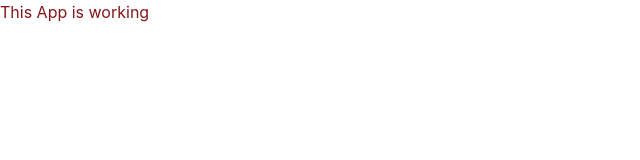
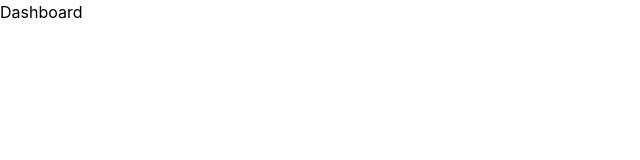
Before and after one commit to HamalXD/stock-portfolio, a React (Vite) app: page / in a window 1280 px wide. Shown: the top 160 px of the page, without its empty margins (0-640 px from the left). Built offline with nearby package versions, Linux system fonts and the light colour scheme.

Commit message:
feat:added routing and stock types

```diff
--- a/src/App.tsx
+++ b/src/App.tsx
@@ -1,5 +1,15 @@
+import Dashboard from "./pages/dashboard/Dashboard";
+import { BrowserRouter, Route, Routes } from "react-router";
+
 function App() {
-  return <div className="text-red-900">This App is working</div>;
+  return (
+    <BrowserRouter>
+      <Routes>
+        <Route path="/" element={<Dashboard />} />
+        {/* <Route path="/portfolio" element={<Portfolio />} /> */}
+      </Routes>
+    </BrowserRouter>
+  );
 }
 
 export default App;
--- /dev/null
+++ b/src/pages/dashboard/Dashboard.tsx
@@ -0,0 +1,5 @@
+const Dashboard = () => {
+  return <div>Dashboard</div>;
+};
+
+export default Dashboard;
```
Also changed, not shown: src/types/index.ts (added, +9 -0 lines).
